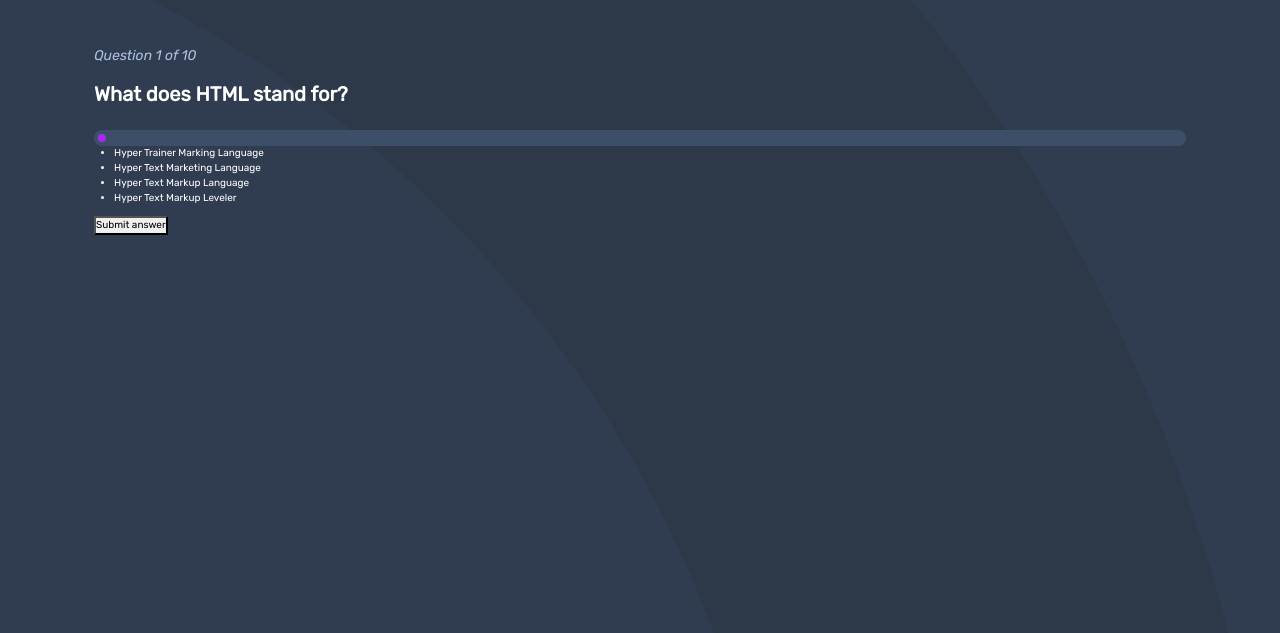
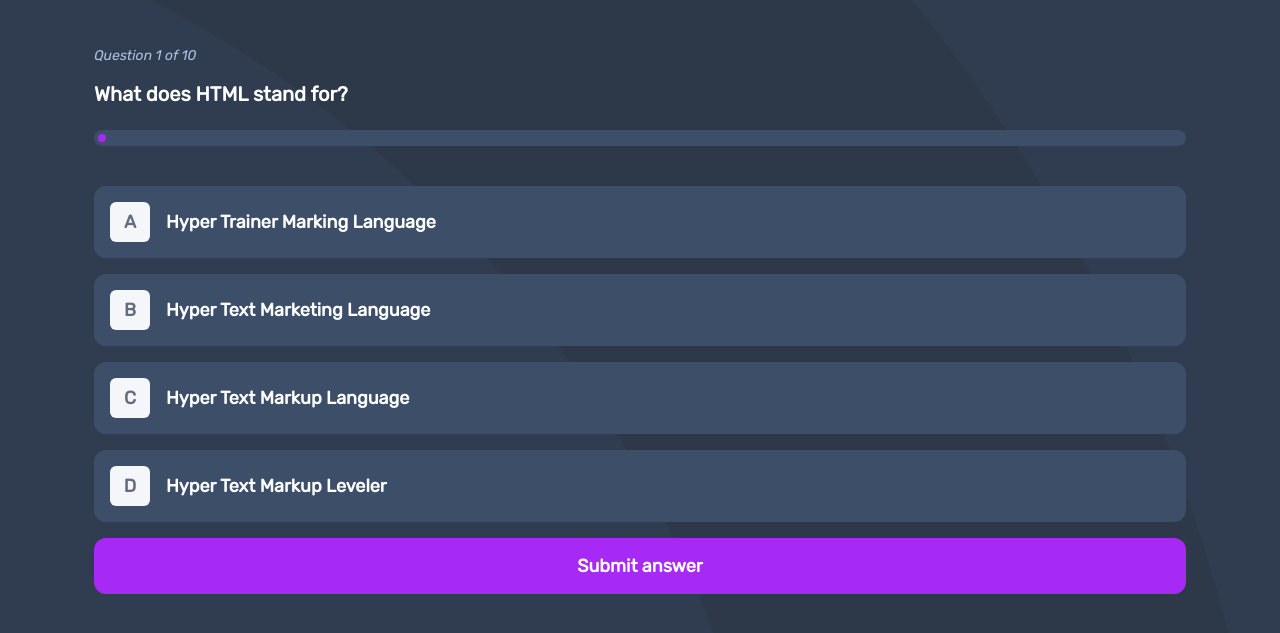
Before and after one commit to bojanognjen/Frontend-Quiz-App, a website: page src/index.html in a window 1280 px wide. Both pictures are taken after a click on the element "HTML". Shown: the part 59-692 px from the top of the page. Drawn offline with nearby package versions, Linux system fonts and the light colour scheme; files that its build step writes are made by us from their sources.

Commit message:
I think that main part of Javascript and styling has finished!

```diff
--- a/src/index.html
+++ b/src/index.html
@@ -69,25 +69,25 @@
           <p class="main__subtitle">Pick a subject to get started.</p>
         </div>
         <div class="main__options">
-          <div class="option-a">
+          <div class="option option-a">
             <div class="icon__frame">
               <img class="icon" src="assets/images/icon-html.svg" alt="A" />
             </div>
             <span class="category__title">HTML</span>
           </div>
-          <div class="option-b">
+          <div class="option option-b">
             <div>
               <img src="assets/images/icon-css.svg" alt="B" />
             </div>
             <span class="category__title">CSS</span>
           </div>
-          <div class="option-c">
+          <div class="option option-c">
             <div>
               <img src="assets/images/icon-js.svg" alt="C" />
             </div>
             <span class="category__title">Javascript</span>
           </div>
-          <div class="option-d">
+          <div class="option option-d">
             <div>
               <img src="assets/images/icon-accessibility.svg" alt="D" />
             </div>
--- a/src/script.js
+++ b/src/script.js
@@ -104,25 +104,50 @@ async function startQuiz() {
     preview.innerHTML = `
       <div class="question-container">
         <p>Question ${currentQuestionIndex + 1} of ${globalQuestions.length}</p>
-        <h2 class="question__title">${question.question}</h2>
+        <h2 class="question__title">${escapeHTML(question.question)}</h2>
         <div class="main__progress"></div>
         <ul class="answers">
           ${question.options.map((opt, idx) =>
-            `<li data-index="${idx}">${escapeHTML(opt)}</li>`
+            `<li class="category__title" data-index="${idx}" data-label="${escapeHTML(opt)}">
+                <div class="icon__frame option-frame"></div>
+                ${escapeHTML(opt)}
+            </li>`
           ).join("")}
+          <button class="option category__title" id="submitAnswer">Submit answer</button>
         </ul>
-        <button id="submitAnswer">Submit answer</button>
       </div>
     `;
 
-    // let progressBar = document.querySelector('.main__progress');
     preview.classList.add('main');
+    let li = document.querySelectorAll('.answers li');
+    let divLi = document.querySelectorAll('.option-frame');
+
+    for (let l of li) {
+      l.classList.add('option');
+    }
+
+    let alphabet = ["A","B","C","D"];
+
+    for (let i = 0; i < divLi.length; i++) {
+      divLi[i].textContent = alphabet[i];
+    }
 
     let iterationParagraph = document.querySelector('.question-container p');
     iterationParagraph.classList.add("main__subtitle");
 
-    // let questionTitle = document.querySelector('.question-container h2');
-    // questionTitle.style.margin = ""
+    let progressBar = document.querySelector('.main__progress');
+    let target = currentQuestionIndex * 10;
+    progressBar.style.setProperty('--width', target-10);
+   const intervalId = setInterval(()=> {
+     const computedStyle = getComputedStyle(progressBar);
+     const width = parseFloat(computedStyle.getPropertyValue('--width')) || 0;
+
+     progressBar.style.setProperty('--width', width + .1);
+     if (width >= target) {
+       clearInterval(intervalId);
+       return;               // exit early so you don’t bump past 100
+     }
+}, 2);
 
     document.querySelectorAll(".answers li").forEach(li => {
       li.addEventListener("click", () => {
@@ -135,18 +160,12 @@ async function startQuiz() {
       const selected = document.querySelector(".answers li.selected");
       if (!selected) return alert("Please select an answer!");
     //   const selectedIndex = parseInt(selected.dataset.index);
-      if (selected.textContent == question.answer) {
+
+    if (selected.dataset.label == question.answer) {
         score++;
       }
 
       currentQuestionIndex++;
-
-      // setInterval(()=> {
-      //   const computedStyle = getComputedStyle(progressBar);
-      //   const width = parseFloat(computedStyle.getPropertyValue
-      //     ('--width')) || 0
-      //     progressBar.style.setProperty('--width', width + .1)
-      // }, 5);
 
       if (currentQuestionIndex < globalQuestions.length) {
         listQuestions(globalQuestions);
--- a/src/style.css
+++ b/src/style.css
@@ -248,7 +248,7 @@ body {
   gap: 1.6rem;
 }
 
-.main__options > * {
+.option {
   background-color: var(--blue-850);
   border-radius: 1.2rem;
   height: 7.2rem;
@@ -256,6 +256,7 @@ body {
   display: flex;
   align-items: center;
   gap: 1.6rem;
+  cursor: pointer;
 }
 
 .icon__frame {
@@ -308,8 +309,8 @@ body {
   --width: 0;
   width: 100%;
   height: 1.6rem;
+  background-color: var(--blue-850);
   border-radius: .8rem;
-  background-color: var(--blue-850);
   position: relative;
 }
 
@@ -320,11 +321,31 @@ body {
   position: absolute;
   left: .4rem;
   top: .4rem;
-  bottom: .4rem;
+  bottom: .4em;
   width: calc(var(--width, 0) * 1%);
   min-width: .8rem;
   max-width: calc(100% - 1em);
   background-color: var(--purple-600);
   border-radius: .4rem;
-  transition: width 0.1s linear;
 }
+
+.answers {
+  margin-top: 4rem;
+  display: grid;
+  gap: 1.6rem;
+  padding: 0;
+}
+
+#submitAnswer {
+  background-color: var(--purple-600);
+  color: var(--white);
+  display: grid;
+  place-content: center;
+  border: none;
+  height: 5.6rem;
+}
+
+.option-frame {
+  color: var(--grey-500);
+  background-color: var(--grey-50);
+}
```
